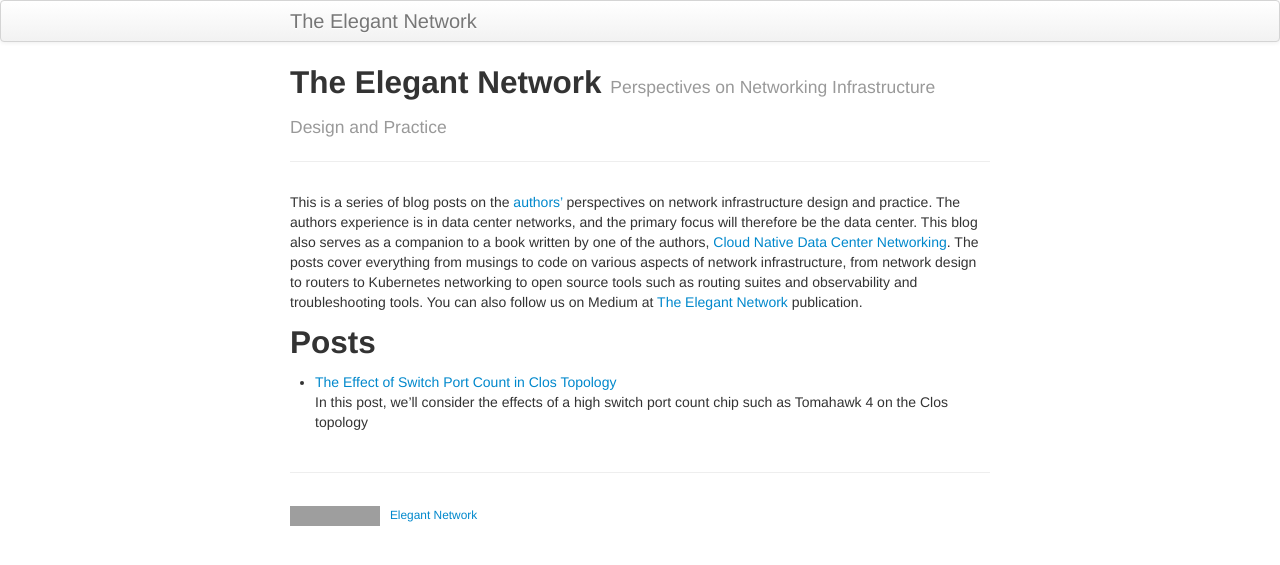
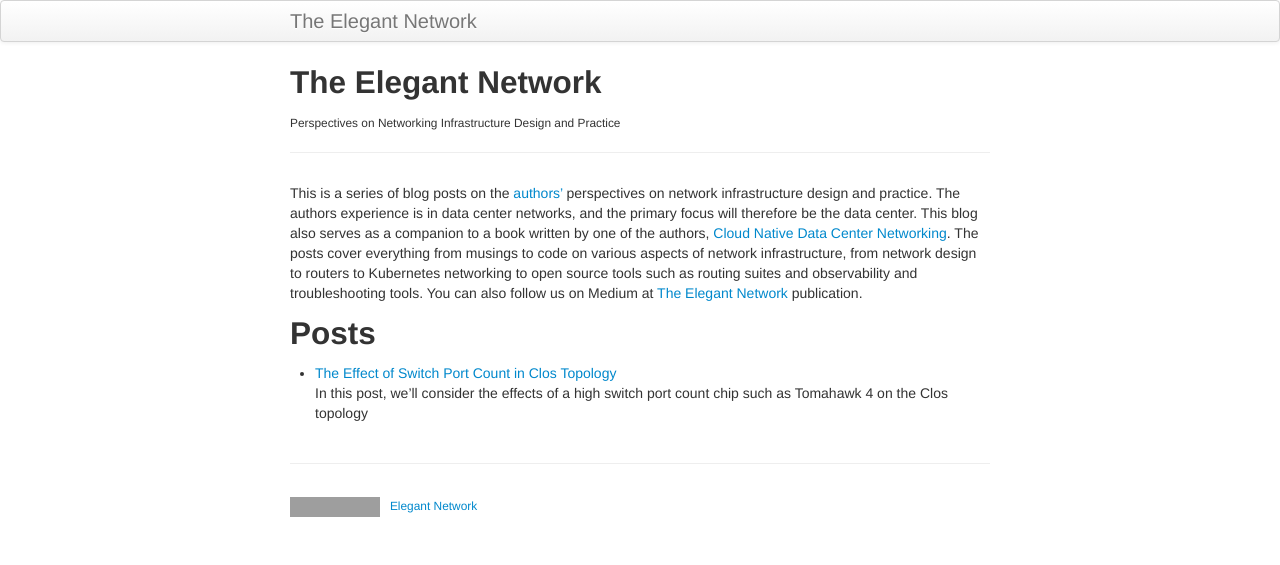
Before and after one commit to elegantnetwork/elegantnetwork.github.io, a Jekyll site: the page built from index.md, in a window 1280 px wide. Shown: the top 565 px of the page. Built offline with Jekyll 4.4.1, drawn with Linux system fonts in a browser that asks for light colours; Markdown is read by kramdown in place of the engine named in the settings; grey boxes are pictures that could not be loaded.

Commit message:
Some minor formatting changes

```diff
--- a/_includes/themes/twitter/page.html
+++ b/_includes/themes/twitter/page.html
@@ -1,5 +1,6 @@
 <div class="page-header">
-  <h2>{{ page.title }} {% if page.tagline %} <small>{{ page.tagline }}</small>{% endif %}</h2>
+  <h2>{{ page.title }}</h2>
+  <p> {% if page.tagline %} <small>{{ page.tagline }}</small>{% endif %}
 </div>
 
 <div class="row-fluid">
--- a/_includes/themes/twitter/post.html
+++ b/_includes/themes/twitter/post.html
@@ -1,5 +1,7 @@
 <div class="page-header">
-  <h1>{{ page.title }} {% if page.tagline %}<small>{{page.tagline}}</small>{% endif %}</h1>
+  <h1>{{ page.title }}</h1>
+  <p> {% if page.tagline %} <small>{{ page.tagline }}</small>{% endif %}
+  </div>
 </div>
 
 <div class="row-fluid post-full">
```
